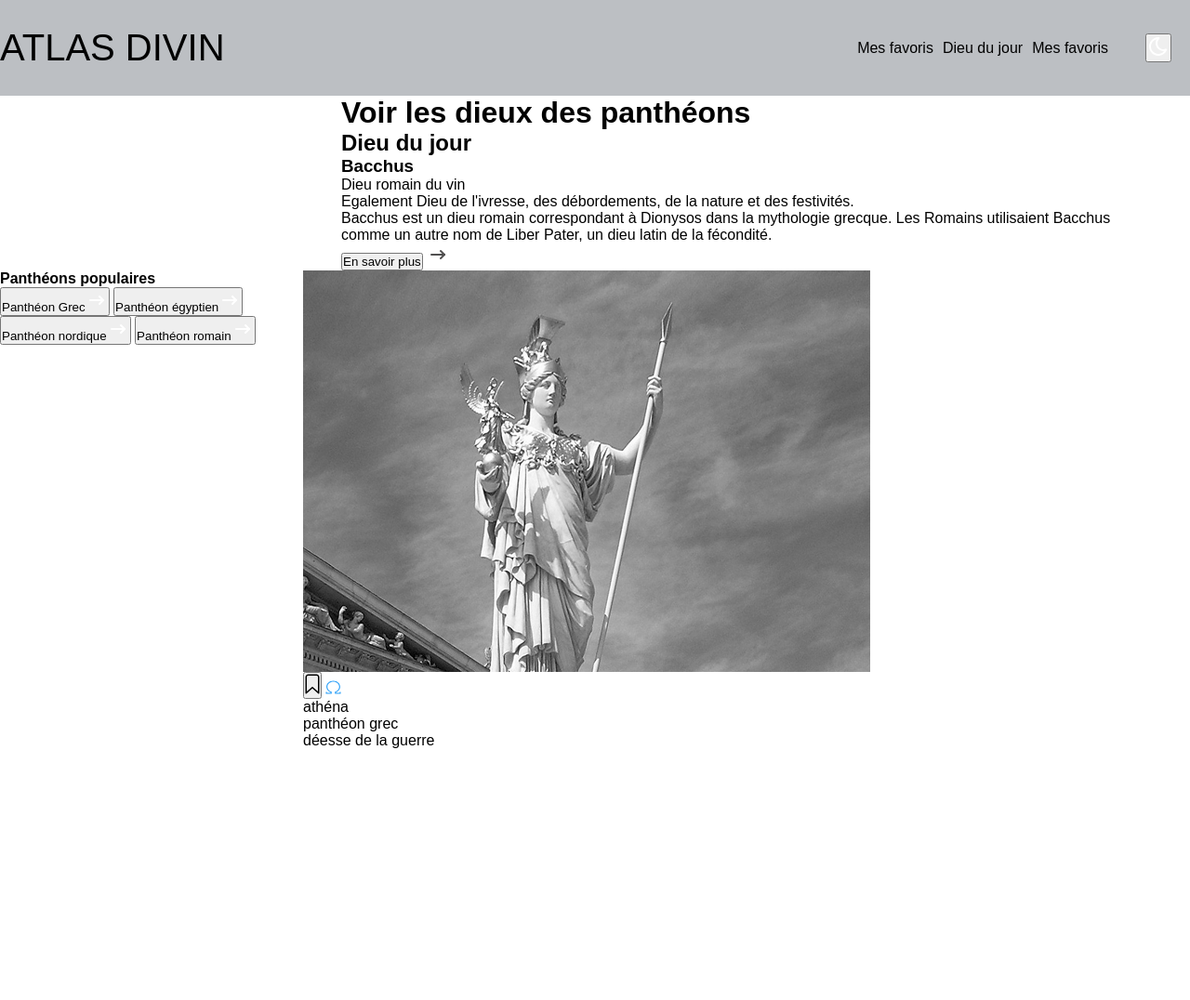
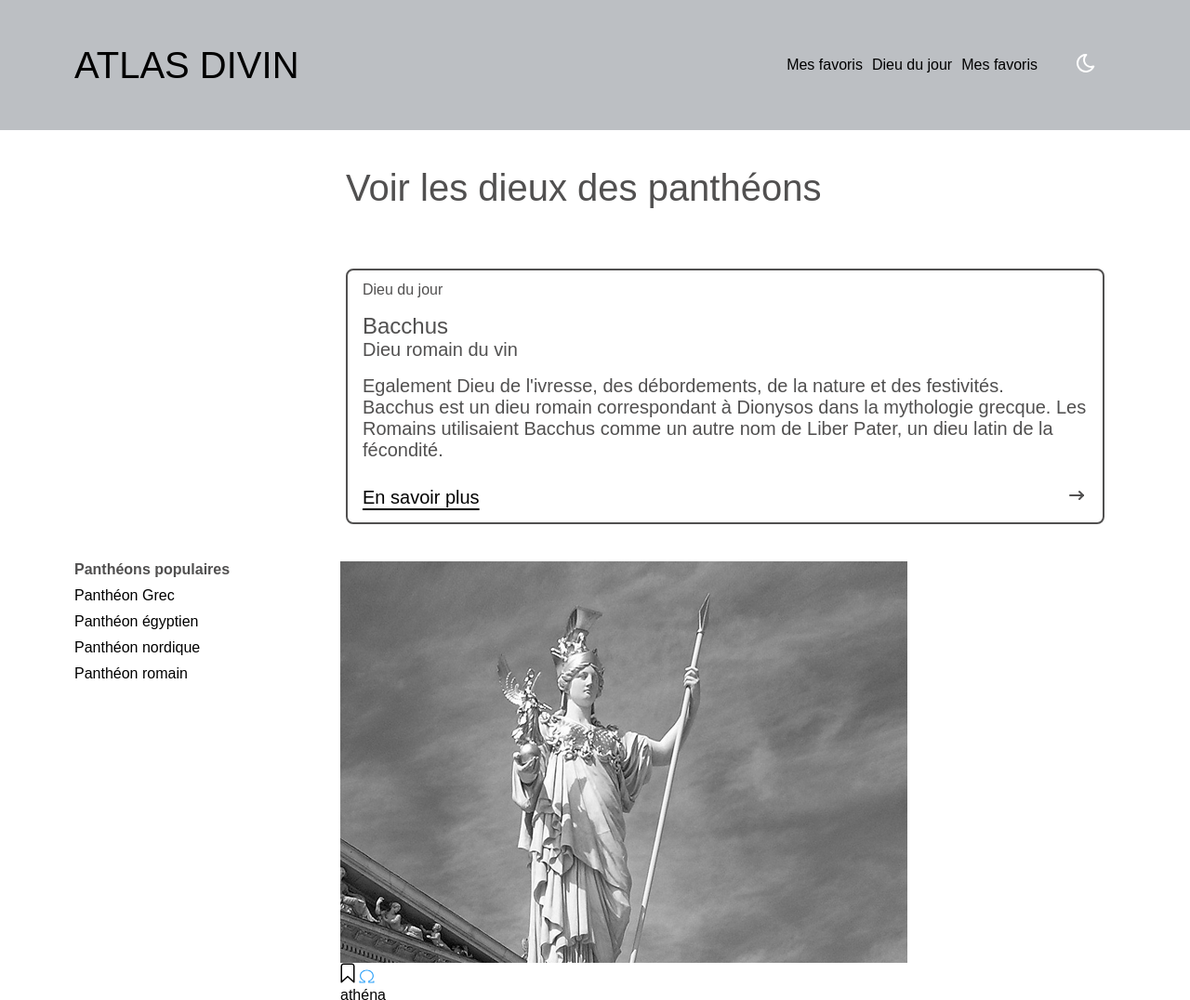
Before and after one commit to fionafionafionafionafiona/Atlas-Divin, a website built with Parcel: page src/index.html in a window 1280 px wide. Shown: the top 1076 px of the page at 93% size. Before the commit the page ends 806 px from the top, so only its background shows below. Built offline with nearby package versions, Linux system fonts and the light colour scheme; a web font is replaced by a local one.

Commit message:
css style for god-otd-section

```diff
--- a/src/index.html
+++ b/src/index.html
@@ -214,6 +214,7 @@
                 <button>
                   <a href="https://www.google.com">En savoir plus</a>
                 </button>
+                <a href="https://www.google.com">
                   <svg
                     xmlns="http://www.w3.org/2000/svg"
                     width="24"
@@ -250,6 +251,7 @@
                       </clipPath>
                     </defs>
                   </svg>
+                </a>
               </div>
             </section>
           </div>
--- a/src/scss/_base.scss
+++ b/src/scss/_base.scss
@@ -61,3 +61,10 @@ body {
 ul {
   list-style: none;
 }
+
+button {
+  background: none;
+  border: none;
+  font: inherit;
+  cursor: pointer;
+}
--- a/src/scss/_layout.scss
+++ b/src/scss/_layout.scss
@@ -0,0 +1,19 @@
+h1,
+h2,
+h3,
+h4,
+h4,
+p {
+  color: var(--text-main);
+}
+
+h1 {
+  font-family: var(--font-caesar-dressing);
+  font-size: 40px;
+  font-weight: 400;
+}
+
+main {
+  padding: 40px 80px;
+  background-color: var(--background);
+}
--- a/src/scss/main.scss
+++ b/src/scss/main.scss
@@ -3,5 +3,6 @@
 @import "layout";
 @import "modules/header";
 @import "modules/footer";
+@import "modules/god-otd-section";
 
 @import "bootstrap/scss/bootstrap-grid";
--- a/src/scss/modules/_god-otd-section.scss
+++ b/src/scss/modules/_god-otd-section.scss
@@ -0,0 +1,43 @@
+.god-otd-section {
+  padding: 12px 16px;
+  align-items: flex-start;
+  border-radius: 8px;
+  border: 2px solid var(--text-main);
+  margin: 64px 0px 40px;
+  font-size: 20px;
+}
+
+.god-otd-title {
+  font-family: var(--font-caesar-dressing);
+  font-size: 16px;
+  font-weight: 400;
+  padding-bottom: 16px;
+}
+
+.god-otd-info {
+  gap: 4px;
+}
+
+.god-otd-name {
+  font-family: var(--font-caesar-dressing);
+  font-size: 24px;
+  font-weight: 400;
+}
+
+.god-otd-description {
+  padding-top: 16px;
+}
+
+.god-otd-cta {
+  padding-top: 24.5px;
+  display: flex;
+  justify-content: space-between;
+  align-items: center;
+  a {
+    font-size: 20px;
+    text-decoration-line: underline;
+    text-decoration-style: solid;
+    text-underline-offset: 17.5%;
+    font-family: var(--font-bubble-one);
+  }
+}
--- a/src/scss/modules/_header.scss
+++ b/src/scss/modules/_header.scss
@@ -1,6 +1,7 @@
 .header-logo {
   font-size: 40px;
   font-family: var(--font-caesar-dressing);
+  color: var(--text-secondary);
   text-transform: uppercase;
   width: 100%;
 }
@@ -11,6 +12,7 @@ header {
   justify-content: space-between;
   align-items: center;
   background: var(--background-components);
+  padding: 20px 80px;
 }
 .header-nav {
   display: none;
```
Lines whose indentation alone changed are shown as unchanged.
